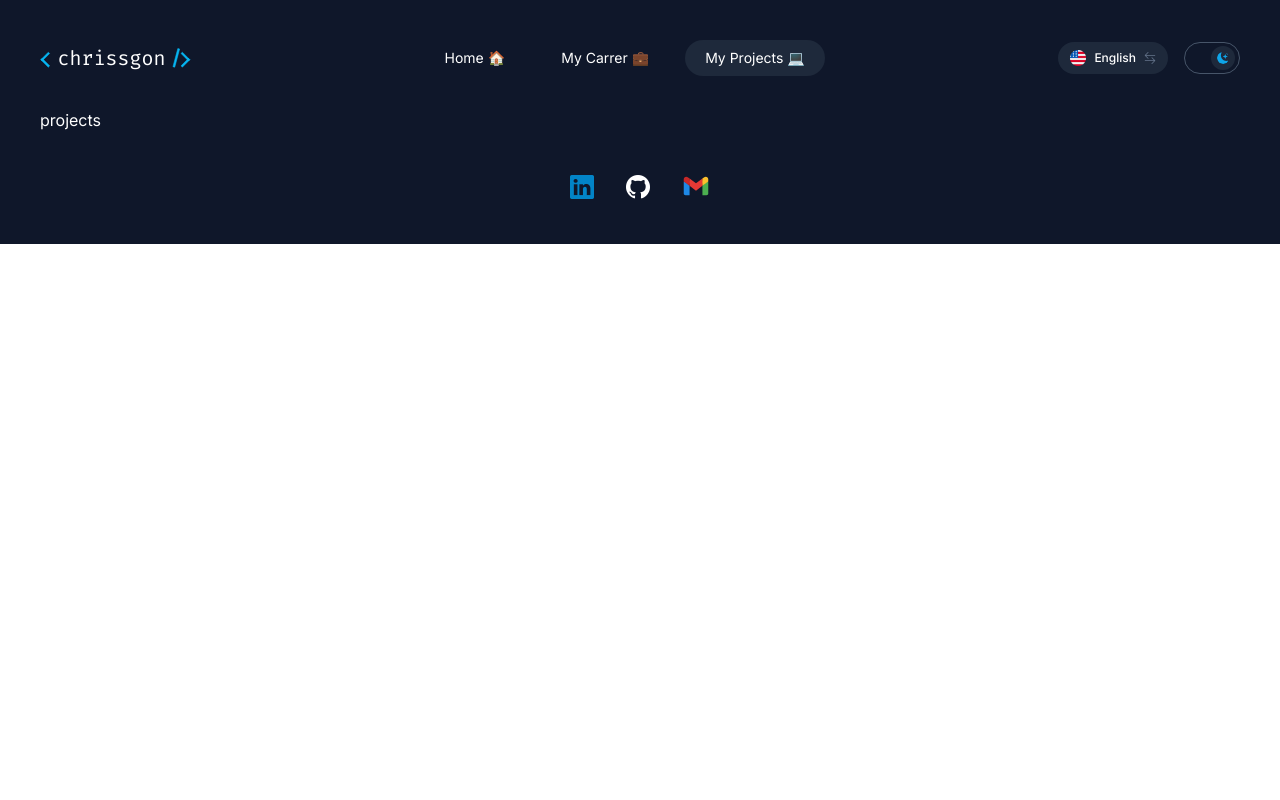
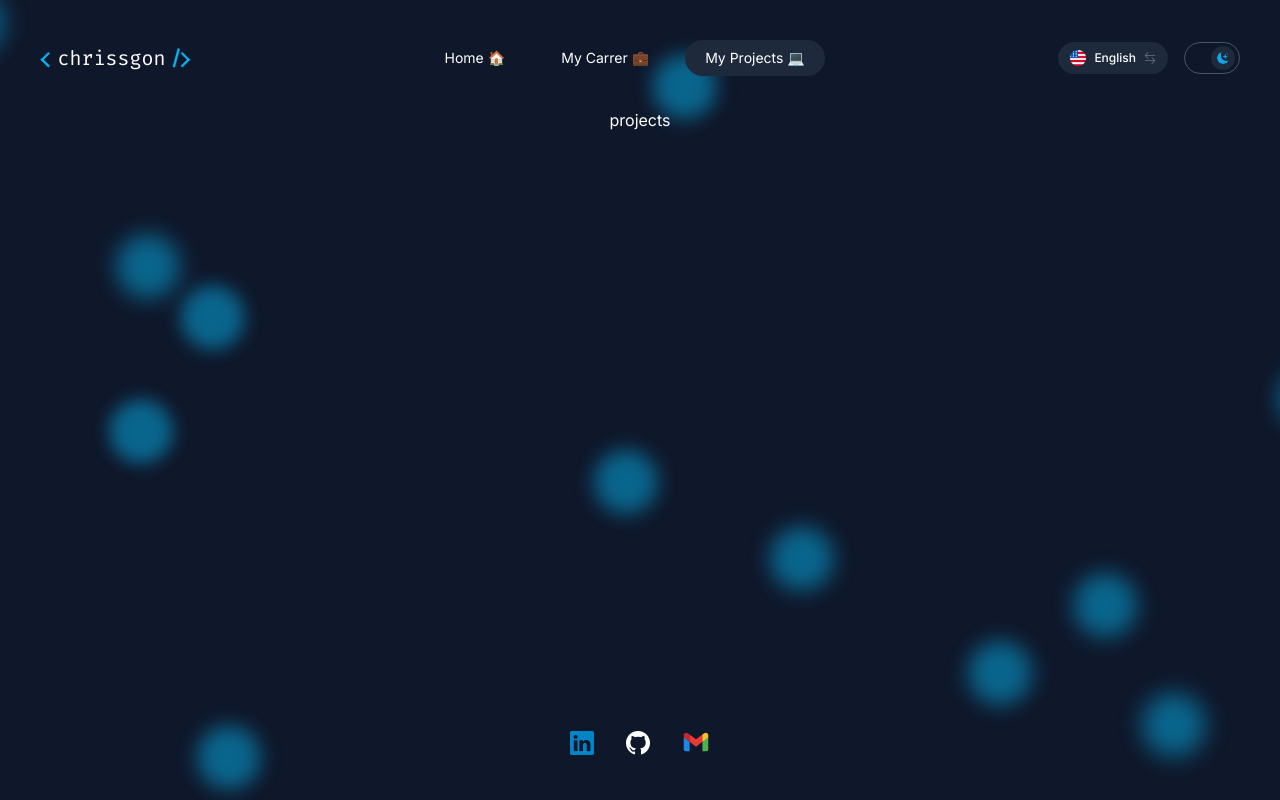
Before and after one commit to chrissgon/portfolio, a Nuxt app: page /projects in a window 1280 px wide. Built offline with nearby package versions, Linux system fonts and the light colour scheme.

Commit message:
feat: :sparkles: adjust background

```diff
--- a/app.vue
+++ b/app.vue
@@ -3,7 +3,7 @@
     :class="{ dark: dark }"
     class="[&.dark]:bg-slate-900 [&.dark]:text-white"
   >
-    <!-- <BackgroundParallax /> -->
+    <BackgroundParallax />
     <section
       class="App scrollbar w-full relative overflow-x-hidden px-5 sm:px-10"
     >
--- a/components/BackgroundParallax.vue
+++ b/components/BackgroundParallax.vue
@@ -1,15 +1,297 @@
 <template>
-  <figure class="w-full h-screen overflow-hidden absolute top-0 z-0">
-    <div class="parallax -mt-10">
-      <img data-depth=".1" src="/bg.svg"/>
+  <figure class="background opacity-50 z-0">
+    <div class="">
+      <span></span>
+      <span></span>
+      <span></span>
+      <span></span>
+      <span></span>
+      <span></span>
+      <span></span>
+      <span></span>
+      <span></span>
+      <span></span>
+      <span></span>
+      <span></span>
+      <span></span>
+      <span></span>
+      <span></span>
+      <span></span>
     </div>
-    <div class="parallax">
-      <img data-depth=".1" src="/bg.svg"/>
-    </div>
+  </figure>
+</template>
 
-  </figure>
-  </template>
+<script setup lang="ts"></script>
 
-  <script setup lang="ts"></script>
+<style scoped>
+@keyframes move {
+  100% {
+    transform: translate3d(0, 0, 1px) rotate(360deg);
+  }
+}
 
-  <style scoped></style>
+.background {
+  position: fixed;
+  width: 100vw;
+  height: 100vh;
+  top: 0;
+  left: 0;
+  overflow: hidden;
+}
+
+.background span {
+  width: 8vmin;
+  height: 8vmin;
+  border-radius: 8vmin;
+  backface-visibility: hidden;
+  position: absolute;
+  animation: move;
+  animation-duration: 29;
+  animation-timing-function: linear;
+  animation-iteration-count: infinite;
+}
+
+.background span:nth-child(0) {
+  color: #06b5f1;
+  top: 27%;
+  left: 59%;
+  animation-duration: 83s;
+  animation-delay: -177s;
+  transform-origin: -2vw 8vh;
+  box-shadow: 16vmin 0 2.161575791410616vmin currentColor;
+}
+.background span:nth-child(1) {
+  color: #06b5f1;
+  top: 38%;
+  left: 64%;
+  animation-duration: 95s;
+  animation-delay: -105s;
+  transform-origin: 9vw -16vh;
+  box-shadow: -16vmin 0 2.429203024793872vmin currentColor;
+}
+.background span:nth-child(2) {
+  color: #06b5f1;
+  top: 58%;
+  left: 92%;
+  animation-duration: 78s;
+  animation-delay: -31s;
+  transform-origin: -5vw 19vh;
+  box-shadow: -16vmin 0 2.924722004900076vmin currentColor;
+}
+.background span:nth-child(3) {
+  color: #06b5f1;
+  top: 21%;
+  left: 30%;
+  animation-duration: 45s;
+  animation-delay: -15s;
+  transform-origin: -7vw -15vh;
+  box-shadow: -16vmin 0 2.071143565051277vmin currentColor;
+}
+.background span:nth-child(4) {
+  color: #06b5f1;
+  top: 24%;
+  left: 1%;
+  animation-duration: 83s;
+  animation-delay: -148s;
+  transform-origin: -20vw -15vh;
+  box-shadow: -16vmin 0 2.9347409951119507vmin currentColor;
+}
+.background span:nth-child(5) {
+  color: #06b5f1;
+  top: 87%;
+  left: 44%;
+  animation-duration: 201s;
+  animation-delay: -152s;
+  transform-origin: -3vw -4vh;
+  box-shadow: 16vmin 0 2.58746428584812vmin currentColor;
+}
+.background span:nth-child(6) {
+  color: #06b5f1;
+  top: 31%;
+  left: 93%;
+  animation-duration: 79s;
+  animation-delay: -111s;
+  transform-origin: -10vw 18vh;
+  box-shadow: 16vmin 0 2.6295631223905547vmin currentColor;
+}
+.background span:nth-child(7) {
+  color: #06b5f1;
+  top: 95%;
+  left: 53%;
+  animation-duration: 174s;
+  animation-delay: -115s;
+  transform-origin: 18vw -19vh;
+  box-shadow: 16vmin 0 2.748644881595056vmin currentColor;
+}
+.background span:nth-child(8) {
+  color: #06b5f1;
+  top: 23%;
+  left: 95%;
+  animation-duration: 75s;
+  animation-delay: -111s;
+  transform-origin: 11vw 16vh;
+  box-shadow: 16vmin 0 2.6236491078857664vmin currentColor;
+}
+.background span:nth-child(9) {
+  color: #06b5f1;
+  top: 85%;
+  left: 92%;
+  animation-duration: 133s;
+  animation-delay: -117s;
+  transform-origin: 25vw -18vh;
+  box-shadow: 16vmin 0 2.5109203293130022vmin currentColor;
+}
+.background span:nth-child(10) {
+  color: #06b5f1;
+  top: 54%;
+  left: 19%;
+  animation-duration: 170s;
+  animation-delay: -170s;
+  transform-origin: 6vw -2vh;
+  box-shadow: -16vmin 0 2.093682646650496vmin currentColor;
+}
+.background span:nth-child(11) {
+  color: #06b5f1;
+  top: 76%;
+  left: 71%;
+  animation-duration: 192s;
+  animation-delay: -11s;
+  transform-origin: 5vw -10vh;
+  box-shadow: 16vmin 0 2.711921028171374vmin currentColor;
+}
+.background span:nth-child(12) {
+  color: #06b5f1;
+  top: 53%;
+  left: 34%;
+  animation-duration: 65s;
+  animation-delay: -107s;
+  transform-origin: -17vw 2vh;
+  box-shadow: -16vmin 0 2.305822126426354vmin currentColor;
+}
+.background span:nth-child(13) {
+  color: #06b5f1;
+  top: 44%;
+  left: 34%;
+  animation-duration: 215s;
+  animation-delay: -64s;
+  transform-origin: -21vw 23vh;
+  box-shadow: -16vmin 0 2.5456880830126973vmin currentColor;
+}
+.background span:nth-child(14) {
+  color: #06b5f1;
+  top: 87%;
+  left: 38%;
+  animation-duration: 21s;
+  animation-delay: -188s;
+  transform-origin: 5vw 20vh;
+  box-shadow: 16vmin 0 2.8014110013562172vmin currentColor;
+}
+.background span:nth-child(15) {
+  color: #06b5f1;
+  top: 28%;
+  left: 19%;
+  animation-duration: 81s;
+  animation-delay: -156s;
+  transform-origin: 3vw 3vh;
+  box-shadow: -16vmin 0 2.7317773975946618vmin currentColor;
+}
+.background span:nth-child(16) {
+  color: #06b5f1;
+  top: 97%;
+  left: 11%;
+  animation-duration: 162s;
+  animation-delay: -7s;
+  transform-origin: -24vw -20vh;
+  box-shadow: 16vmin 0 2.3158223959626567vmin currentColor;
+}
+.background span:nth-child(17) {
+  color: #06b5f1;
+  top: 19%;
+  left: 3%;
+  animation-duration: 188s;
+  animation-delay: -99s;
+  transform-origin: 23vw -14vh;
+  box-shadow: 16vmin 0 2.3846993010502797vmin currentColor;
+}
+.background span:nth-child(18) {
+  color: #06b5f1;
+  top: 54%;
+  left: 82%;
+  animation-duration: 15s;
+  animation-delay: -25s;
+  transform-origin: -2vw -11vh;
+  box-shadow: -16vmin 0 2.5226162316752783vmin currentColor;
+}
+.background span:nth-child(19) {
+  color: #06b5f1;
+  top: 57%;
+  left: 65%;
+  animation-duration: 50s;
+  animation-delay: -59s;
+  transform-origin: 6vw 12vh;
+  box-shadow: 16vmin 0 2.018287318706199vmin currentColor;
+}
+.background span:nth-child(20) {
+  color: #06b5f1;
+  top: 67%;
+  left: 86%;
+  animation-duration: 56s;
+  animation-delay: -187s;
+  transform-origin: 25vw -18vh;
+  box-shadow: 16vmin 0 2.0793019485558615vmin currentColor;
+}
+.background span:nth-child(21) {
+  color: #06b5f1;
+  top: 57%;
+  left: 49%;
+  animation-duration: 95s;
+  animation-delay: -56s;
+  transform-origin: -4vw 4vh;
+  box-shadow: 16vmin 0 2.2447906551329986vmin currentColor;
+}
+.background span:nth-child(22) {
+  color: #06b5f1;
+  top: 35%;
+  left: 80%;
+  animation-duration: 28s;
+  animation-delay: -127s;
+  transform-origin: -6vw 13vh;
+  box-shadow: 16vmin 0 2.458759406618687vmin currentColor;
+}
+.background span:nth-child(23) {
+  color: #06b5f1;
+  top: 48%;
+  left: 60%;
+  animation-duration: 111s;
+  animation-delay: -61s;
+  transform-origin: 10vw 23vh;
+  box-shadow: -16vmin 0 2.8263027148764195vmin currentColor;
+}
+.background span:nth-child(24) {
+  color: #06b5f1;
+  top: 6%;
+  left: 10%;
+  animation-duration: 82s;
+  animation-delay: -43s;
+  transform-origin: -22vw 24vh;
+  box-shadow: 16vmin 0 2.352707106867067vmin currentColor;
+}
+.background span:nth-child(25) {
+  color: #06b5f1;
+  top: 60%;
+  left: 19%;
+  animation-duration: 152s;
+  animation-delay: -172s;
+  transform-origin: -13vw 18vh;
+  box-shadow: -16vmin 0 2.612258851275584vmin currentColor;
+}
+.background span:nth-child(26) {
+  color: #06b5f1;
+  top: 19%;
+  left: 27%;
+  animation-duration: 138s;
+  animation-delay: -104s;
+  transform-origin: 17vw -20vh;
+  box-shadow: -16vmin 0 2.0335690698769673vmin currentColor;
+}
+</style>
--- a/pages/projects.vue
+++ b/pages/projects.vue
@@ -1,5 +1,5 @@
 <template>
-    <div>
+    <div class="page relative w-full flex flex-col items-center">
         projects
     </div>
 </template>
```
